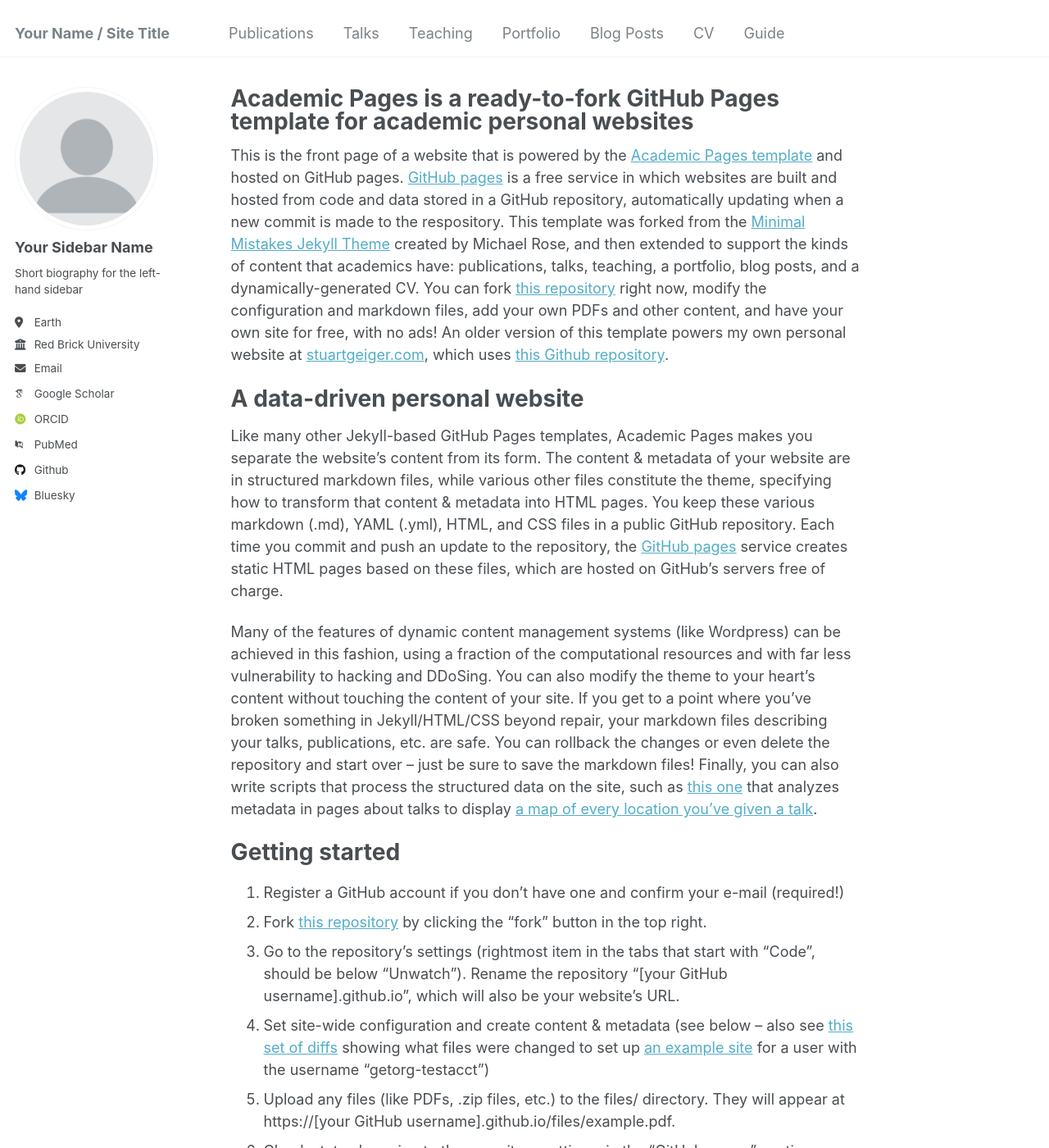
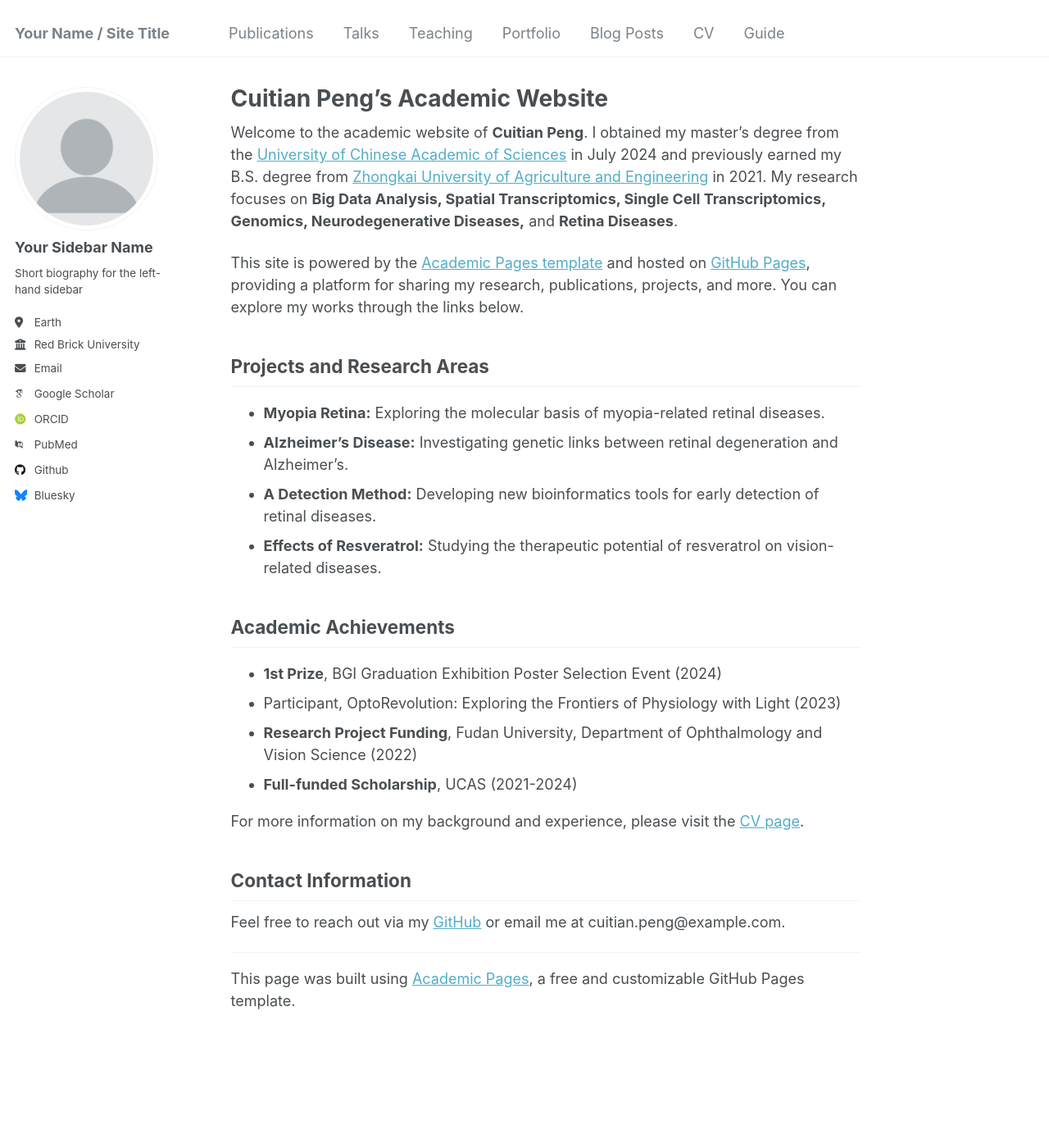
Before and after one commit to Monica0807/Monica24.ucl, a Jekyll site: the page built from _pages/about.md, in a window 1280 px wide and 1400 px high. Shown: the whole window at 82% size. Built offline with Jekyll 4.4.1, drawn with Linux system fonts in a browser that asks for light colours; some web fonts are replaced; some of the changed text lies outside the part shown.

Commit message:
Update about.md

```diff
--- a/_pages/about.md
+++ b/_pages/about.md
@@ -1,49 +1,36 @@
 ---
 permalink: /
-title: "Academic Pages is a ready-to-fork GitHub Pages template for academic personal websites"
+title: "Cuitian Peng's Academic Website"
 author_profile: true
 redirect_from:
   - /about/
   - /about.html
 ---
 
-This is the front page of a website that is powered by the [Academic Pages template](https://github.com/academicpages/academicpages.github.io) and hosted on GitHub pages. [GitHub pages](https://pages.github.com) is a free service in which websites are built and hosted from code and data stored in a GitHub repository, automatically updating when a new commit is made to the respository. This template was forked from the [Minimal Mistakes Jekyll Theme](https://mmistakes.github.io/minimal-mistakes/) created by Michael Rose, and then extended to support the kinds of content that academics have: publications, talks, teaching, a portfolio, blog posts, and a dynamically-generated CV. You can fork [this repository](https://github.com/academicpages/academicpages.github.io) right now, modify the configuration and markdown files, add your own PDFs and other content, and have your own site for free, with no ads! An older version of this template powers my own personal website at [stuartgeiger.com](http://stuartgeiger.com), which uses [this Github repository](https://github.com/staeiou/staeiou.github.io).
+Welcome to the academic website of **Cuitian Peng**. I obtained my master's degree from the [University of Chinese Academic of Sciences](https://www.ucas.ac.cn/) in July 2024 and previously earned my B.S. degree from [Zhongkai University of Agriculture and Engineering](https://m.zhku.edu.cn/) in 2021. My research focuses on **Big Data Analysis, Spatial Transcriptomics, Single Cell Transcriptomics, Genomics, Neurodegenerative Diseases,** and **Retina Diseases**.
 
-A data-driven personal website
-======
-Like many other Jekyll-based GitHub Pages templates, Academic Pages makes you separate the website's content from its form. The content & metadata of your website are in structured markdown files, while various other files constitute the theme, specifying how to transform that content & metadata into HTML pages. You keep these various markdown (.md), YAML (.yml), HTML, and CSS files in a public GitHub repository. Each time you commit and push an update to the repository, the [GitHub pages](https://pages.github.com/) service creates static HTML pages based on these files, which are hosted on GitHub's servers free of charge.
+This site is powered by the [Academic Pages template](https://github.com/academicpages/academicpages.github.io) and hosted on [GitHub Pages](https://pages.github.com), providing a platform for sharing my research, publications, projects, and more. You can explore my works through the links below.
 
-Many of the features of dynamic content management systems (like Wordpress) can be achieved in this fashion, using a fraction of the computational resources and with far less vulnerability to hacking and DDoSing. You can also modify the theme to your heart's content without touching the content of your site. If you get to a point where you've broken something in Jekyll/HTML/CSS beyond repair, your markdown files describing your talks, publications, etc. are safe. You can rollback the changes or even delete the repository and start over -- just be sure to save the markdown files! Finally, you can also write scripts that process the structured data on the site, such as [this one](https://github.com/academicpages/academicpages.github.io/blob/master/talkmap.ipynb) that analyzes metadata in pages about talks to display [a map of every location you've given a talk](https://academicpages.github.io/talkmap.html).
+## Projects and Research Areas
 
-Getting started
-======
-1. Register a GitHub account if you don't have one and confirm your e-mail (required!)
-1. Fork [this repository](https://github.com/academicpages/academicpages.github.io) by clicking the "fork" button in the top right.
-1. Go to the repository's settings (rightmost item in the tabs that start with "Code", should be below "Unwatch"). Rename the repository "[your GitHub username].github.io", which will also be your website's URL.
-1. Set site-wide configuration and create content & metadata (see below -- also see [this set of diffs](http://archive.is/3TPas) showing what files were changed to set up [an example site](https://getorg-testacct.github.io) for a user with the username "getorg-testacct")
-1. Upload any files (like PDFs, .zip files, etc.) to the files/ directory. They will appear at https://[your GitHub username].github.io/files/example.pdf.
-1. Check status by going to the repository settings, in the "GitHub pages" section
+- **Myopia Retina:** Exploring the molecular basis of myopia-related retinal diseases.
+- **Alzheimer’s Disease:** Investigating genetic links between retinal degeneration and Alzheimer's.
+- **A Detection Method:** Developing new bioinformatics tools for early detection of retinal diseases.
+- **Effects of Resveratrol:** Studying the therapeutic potential of resveratrol on vision-related diseases.
 
-Site-wide configuration
-------
-The main configuration file for the site is in the base directory in [_config.yml](https://github.com/academicpages/academicpages.github.io/blob/master/_config.yml), which defines the content in the sidebars and other site-wide features. You will need to replace the default variables with ones about yourself and your site's github repository. The configuration file for the top menu is in [_data/navigation.yml](https://github.com/academicpages/academicpages.github.io/blob/master/_data/navigation.yml). For example, if you don't have a portfolio or blog posts, you can remove those items from that navigation.yml file to remove them from the header.
+## Academic Achievements
 
-Create content & metadata
-------
-For site content, there is one markdown file for each type of content, which are stored in directories like _publications, _talks, _posts, _teaching, or _pages. For example, each talk is a markdown file in the [_talks directory](https://github.com/academicpages/academicpages.github.io/tree/master/_talks). At the top of each markdown file is structured data in YAML about the talk, which the theme will parse to do lots of cool stuff. The same structured data about a talk is used to generate the list of talks on the [Talks page](https://academicpages.github.io/talks), each [individual page](https://academicpages.github.io/talks/2012-03-01-talk-1) for specific talks, the talks section for the [CV page](https://academicpages.github.io/cv), and the [map of places you've given a talk](https://academicpages.github.io/talkmap.html) (if you run this [python file](https://github.com/academicpages/academicpages.github.io/blob/master/talkmap.py) or [Jupyter notebook](https://github.com/academicpages/academicpages.github.io/blob/master/talkmap.ipynb), which creates the HTML for the map based on the contents of the _talks directory).
+- **1st Prize**, BGI Graduation Exhibition Poster Selection Event (2024)
+- Participant, OptoRevolution: Exploring the Frontiers of Physiology with Light (2023)
+- **Research Project Funding**, Fudan University, Department of Ophthalmology and Vision Science (2022)
+- **Full-funded Scholarship**, UCAS (2021-2024)
 
-**Markdown generator**
+For more information on my background and experience, please visit the [CV page](Files/Cuitian PENG-CV-Revised 1018.pdf).
 
-I have also created [a set of Jupyter notebooks](https://github.com/academicpages/academicpages.github.io/tree/master/markdown_generator
-) that converts a CSV containing structured data about talks or presentations into individual markdown files that will be properly formatted for the Academic Pages template. The sample CSVs in that directory are the ones I used to create my own personal website at stuartgeiger.com. My usual workflow is that I keep a spreadsheet of my publications and talks, then run the code in these notebooks to generate the markdown files, then commit and push them to the GitHub repository.
+## Contact Information
 
-How to edit your site's GitHub repository
-------
-Many people use a git client to create files on their local computer and then push them to GitHub's servers. If you are not familiar with git, you can directly edit these configuration and markdown files directly in the github.com interface. Navigate to a file (like [this one](https://github.com/academicpages/academicpages.github.io/blob/master/_talks/2012-03-01-talk-1.md) and click the pencil icon in the top right of the content preview (to the right of the "Raw | Blame | History" buttons). You can delete a file by clicking the trashcan icon to the right of the pencil icon. You can also create new files or upload files by navigating to a directory and clicking the "Create new file" or "Upload files" buttons.
+Feel free to reach out via my [GitHub](https://github.com/CuitianPeng) or email me at cuitian.peng@example.com.
 
-Example: editing a markdown file for a talk
-![Editing a markdown file for a talk](/images/editing-talk.png)
+---
 
-For more info
-------
-More info about configuring Academic Pages can be found in [the guide](https://academicpages.github.io/markdown/). The [guides for the Minimal Mistakes theme](https://mmistakes.github.io/minimal-mistakes/docs/configuration/) (which this theme was forked from) might also be helpful.
+This page was built using [Academic Pages](https://github.com/academicpages/academicpages.github.io), a free and customizable GitHub Pages template.
```
